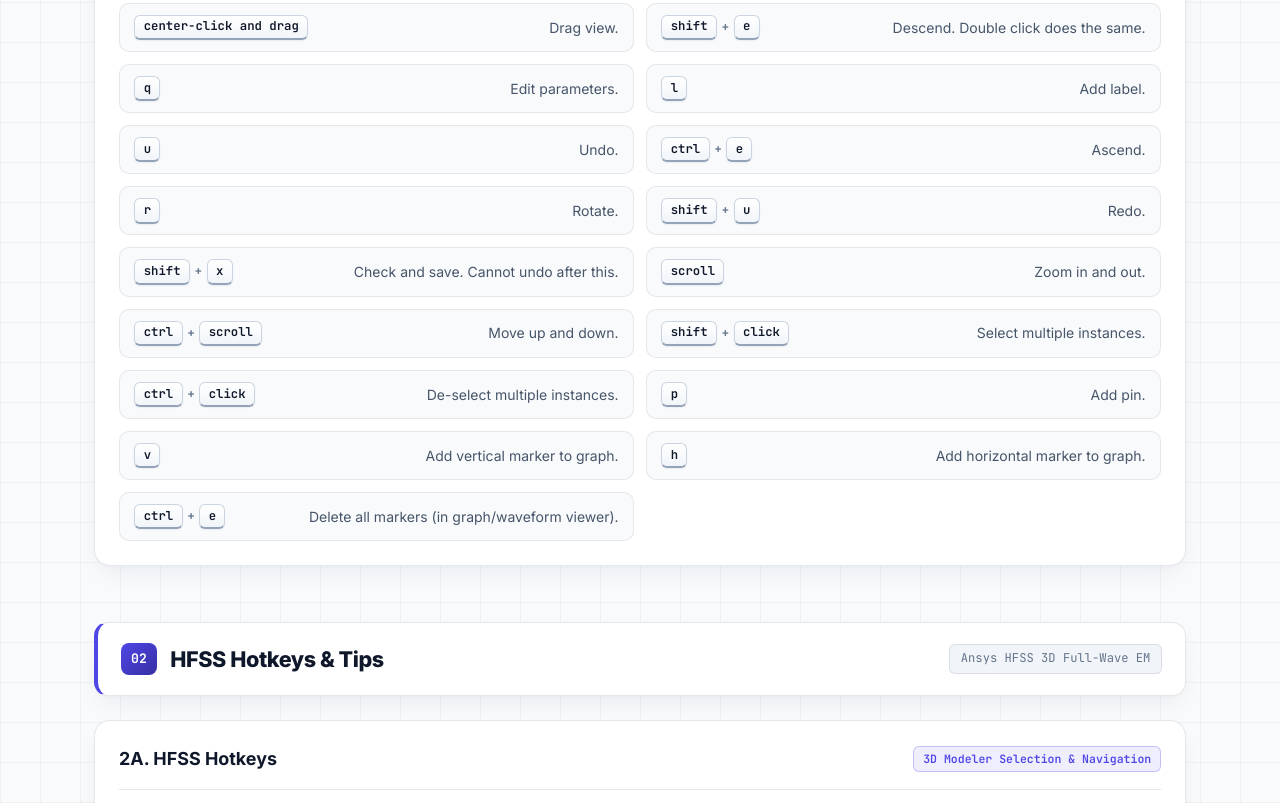
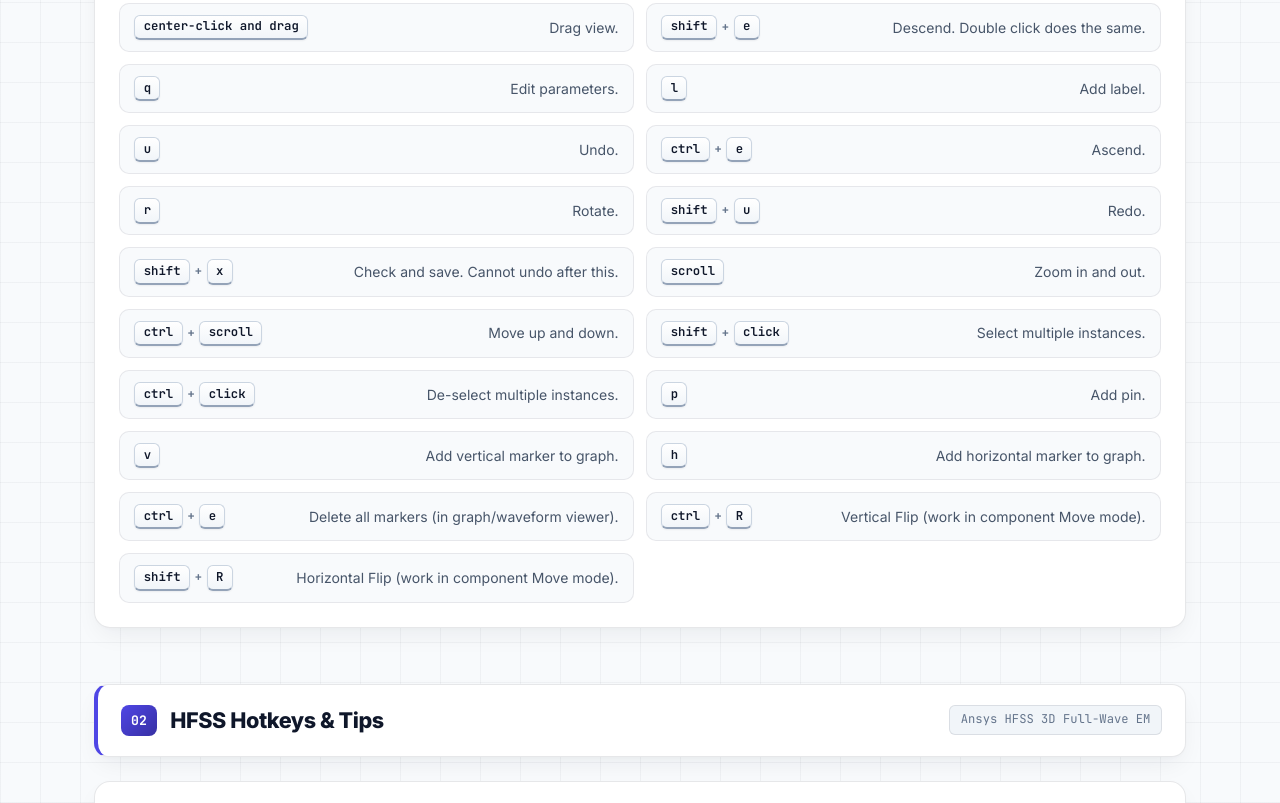
Before and after one commit to Saman-RFCMOS/Tutorial, a plain HTML site: page Cadence_HFSS_HotKeys/index.html in a window 1280 px wide. Shown: the part 1878-2681 px from the top of the page. Drawn offline with Linux system fonts and the light colour scheme.

Commit message:
Add hotkeys for component move and flip actions

```diff
--- a/Cadence_HFSS_HotKeys/index.html
+++ b/Cadence_HFSS_HotKeys/index.html
@@ -646,6 +646,11 @@
             <span class="action-desc">Move.</span>
           </div>
 
+           <div class="hotkey-item">
+            <span class="keys-wrap"><kbd>shift</kbd><span class="plus-sep">+</span><kbd>M</kbd></span>
+            <span class="action-desc">Component Move. </span>
+          </div>
+
           <div class="hotkey-item">
             <span class="keys-wrap"><kbd>c</kbd></span>
             <span class="action-desc">Copy.</span>
@@ -885,6 +890,16 @@
             <span class="keys-wrap"><kbd>ctrl</kbd><span class="plus-sep">+</span><kbd>e</kbd></span>
             <span class="action-desc">Delete all markers (in graph/waveform viewer).</span>
           </div>
+
+           <div class="hotkey-item">
+            <span class="keys-wrap"><kbd>ctrl</kbd><span class="plus-sep">+</span><kbd>R</kbd></span>
+            <span class="action-desc">Vertical Flip (work in component Move mode). </span>
+          </div>
+
+           <div class="hotkey-item">
+            <span class="keys-wrap"><kbd>shift</kbd><span class="plus-sep">+</span><kbd>R</kbd></span>
+            <span class="action-desc">Horizontal Flip (work in component Move mode). </span>
+          </div>
         </div>
       </article>
     </section>
```
